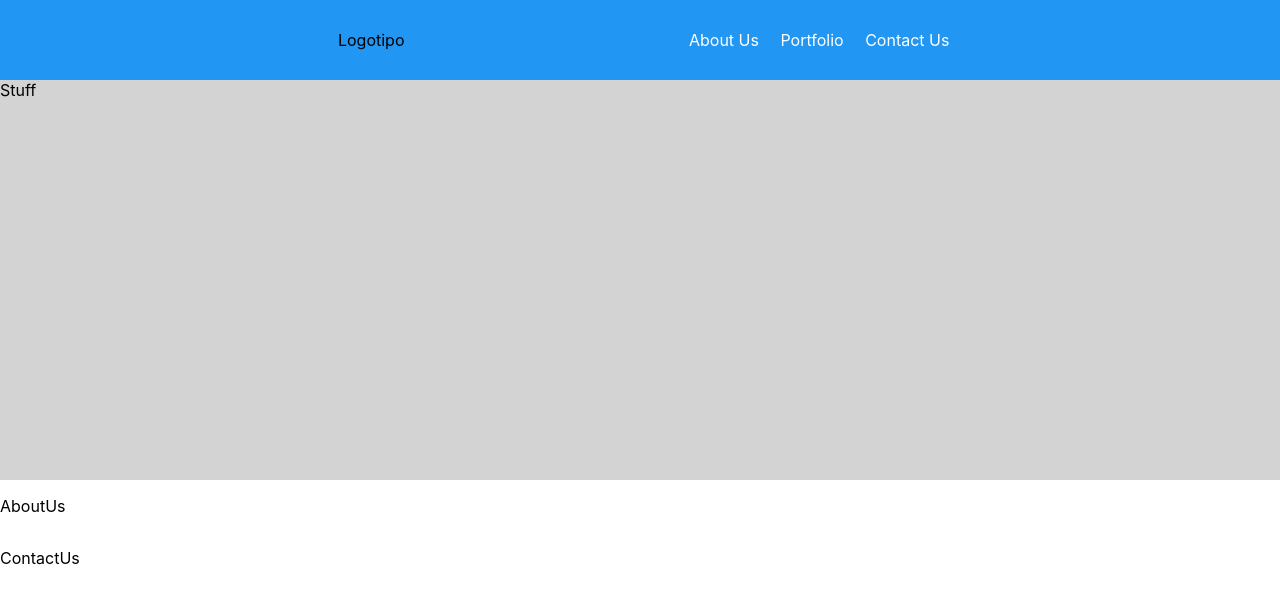
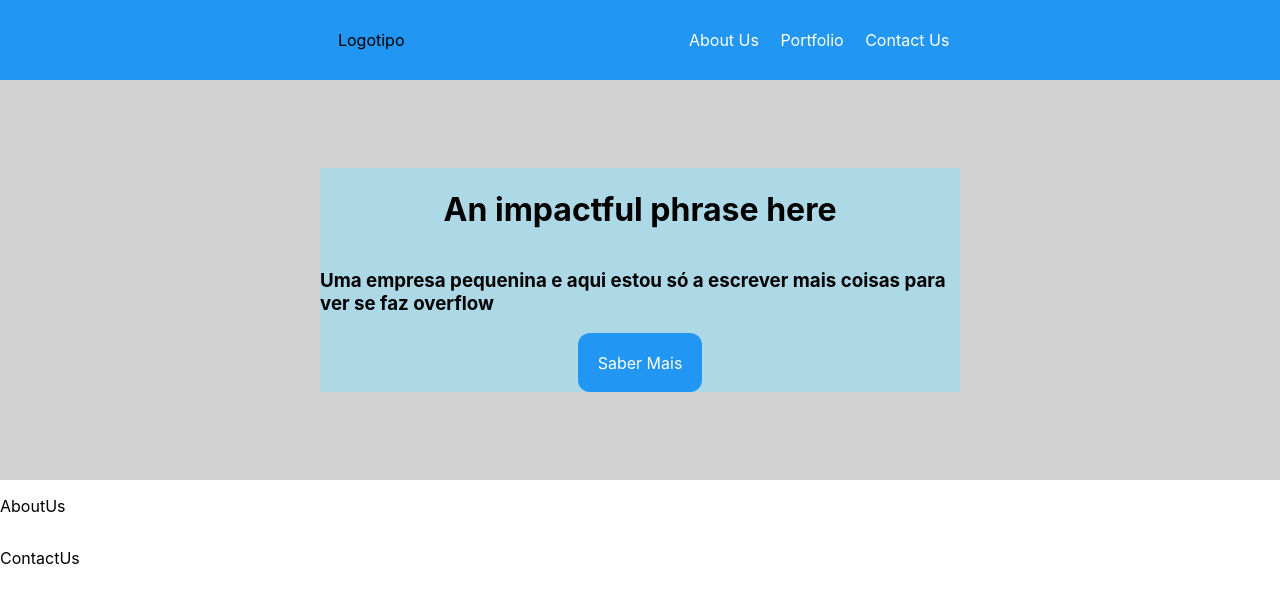
Before and after one commit to cardoso-palma/cardosoepalma, a React (Create React App) app: page / in a window 1280 px wide. Shown: the top 604 px of the page. Built offline with nearby package versions, Linux system fonts and the light colour scheme.

Commit message:
Working on Photo Component

```diff
--- /dev/null
+++ b/src/Button.js
@@ -0,0 +1,14 @@
+import React from 'react';
+import './button.css'
+
+class Button extends React.Component {
+    render() {
+        return (
+            <div className="centered button">
+                {this.props.buttonText}
+            </div>
+        );
+    }
+}
+
+export default Button;
--- a/src/PhotoSlider.js
+++ b/src/PhotoSlider.js
@@ -1,11 +1,16 @@
 import React from 'react';
+import Button from './Button'
 import './photoslider.css'
 
 class PhotoSlider extends React.Component {
     render() {
         return (
-            <div id="photo-div">
-                Stuff
+            <div className="centered photo-div">
+                <div className="centered title-div">
+                    <h1 className="subtitle">An impactful phrase here</h1>
+                    <h3 className="subtitle">Uma empresa pequenina e aqui estou só a escrever mais coisas para ver se faz overflow</h3>
+                    <Button buttonText={'Saber Mais'} />
+                </div>
             </div>
         );
     }
--- /dev/null
+++ b/src/button.css
@@ -0,0 +1,6 @@
+.button {
+    padding: 3%;
+    border-radius: 12px;
+    background-color: var(--primary-color);
+    color: white;
+}
--- a/src/index.css
+++ b/src/index.css
@@ -8,7 +8,7 @@ html,body {
   margin: 0;
   padding: 0;
 
-  font-family: -apple-system, BlinkMacSystemFont, 'Open Sans', 'Oxygen',
+  font-family: -apple-system, BlinkMacSystemFont, 'Montserrat', 'Open Sans', 'Roboto', 'Sen', 'Oxygen',
     'Ubuntu', 'Cantarell', 'Fira Sans', 'Droid Sans', 'Helvetica Neue',
     sans-serif;
   -webkit-font-smoothing: antialiased;
--- a/src/photoslider.css
+++ b/src/photoslider.css
@@ -1,4 +1,16 @@
-#photo-div {
+.centered {
+    display: flex;
+    justify-content: center;
+    align-items: center;
+    flex-direction: column;
+}
+
+.photo-div {
     min-height: 50%;
-    background-color: lightgray;
+    background-color: lightgray; /* Aqui o background ha de ser as fotos i guess*/
 }
+
+.title-div {
+    width: 50%;
+    background-color: lightblue;
+}
```
